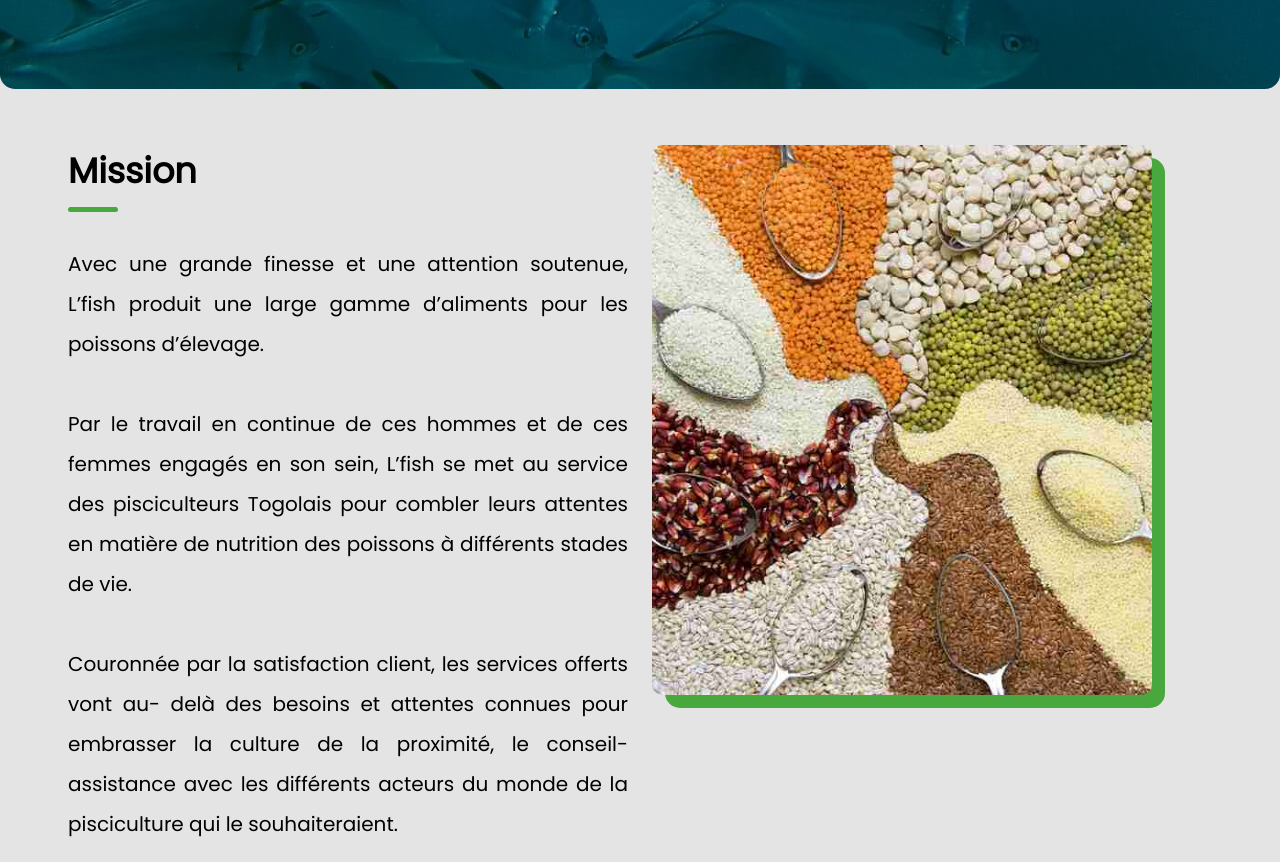
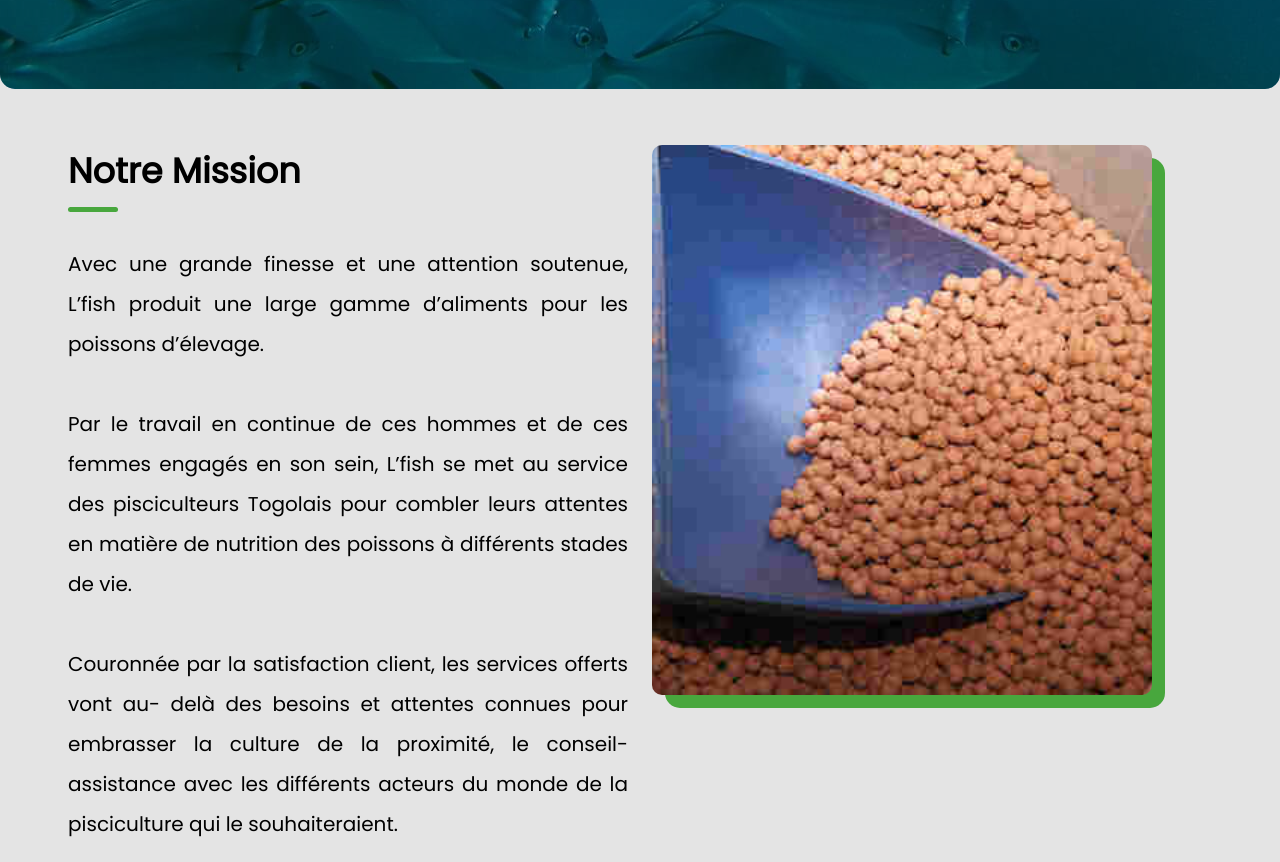
Before and after one commit to SamuelAMZ/lfish, a React (Create React App) app: page /nous in a window 1280 px wide. Shown: the part 376-1238 px from the top of the page. Built offline with nearby package versions, Linux system fonts and the light colour scheme.

Commit message:
changes 7

```diff
--- a/src/components/Hero.jsx
+++ b/src/components/Hero.jsx
@@ -11,7 +11,7 @@ const Hero = () => {
         whileInView={{ y: 0, opacity: 1 }}
         transition={{ duration: 0.2 }}
       >
-        <h3>Bienvenu chez L'Fish</h3>
+        <h3>Bienvenue chez L'fish</h3>
       </motion.div>
       <motion.div
         className="hero2"
--- a/src/components/pageComp/NousComps.jsx
+++ b/src/components/pageComp/NousComps.jsx
@@ -11,7 +11,7 @@ const NousComps = () => {
           transition={{ duration: 0.8 }}
           className="texts"
         >
-          <h2>Mission</h2>
+          <h2>Notre Mission</h2>
           <div className="line2"></div>
           <h3>
             Avec une grande finesse et une attention soutenue, L’fish produit
@@ -35,8 +35,9 @@ const NousComps = () => {
             initial={{ opacity: 0 }}
             whileInView={{ opacity: 1 }}
             transition={{ duration: 0.5 }}
-            src="./img/actuals/nous2.jpg"
+            src="./img/actuals/nousf.jpg"
             alt="tilapia"
+            className="carre"
           />
           <motion.div
             initial={{ opacity: 0, x: "-1rem" }}
--- a/src/styles/globals/_general.scss
+++ b/src/styles/globals/_general.scss
@@ -41,3 +41,8 @@ p {
   text-align: justify;
   text-justify: inter-word;
 }
+
+// .carre {
+//   width: 600px !important;
+//   height: 500px !important;
+// }
```
Also changed, not shown: public/img/actuals/nousf.jpg (added).
